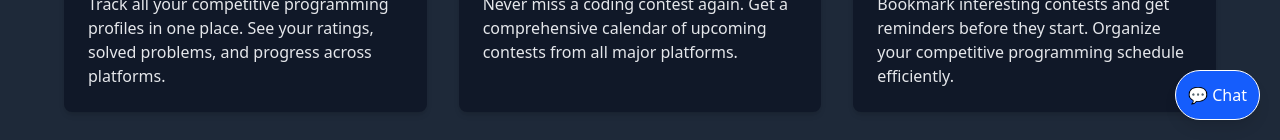
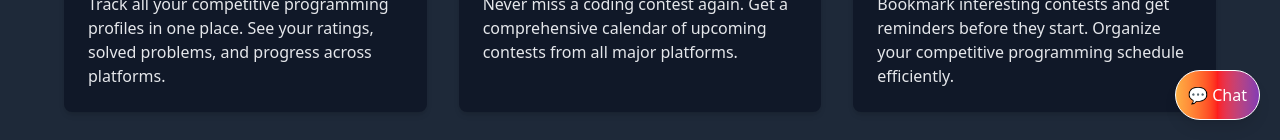
Before and after one commit to soumik7063/Algotracks, a React (Vite) app in the folder algotracks/: page / in a window 1280 px wide. Shown: the part 660-800 px from the top of the page. Built offline with nearby package versions, Linux system fonts and the light colour scheme; no server answers.

Commit message:
navbar chatbot UI update

```diff
--- a/algotracks/src/components/chatbot/ChatBot.jsx
+++ b/algotracks/src/components/chatbot/ChatBot.jsx
@@ -197,7 +197,7 @@ const ChatBot = () => {
 
             {/* Toggle Button */}
             <button
-                className="border p-3 bottom-5 right-5 bg-blue-600 hover:bg-blue-700 text-white rounded-full fixed shadow-lg transition-colors"
+                className="border p-3 bottom-5 right-5  bg-gradient-to-l from-[#833AB4] via-[#FD1D1D] to-[#FCB045] hover:bg-blue-700 text-white rounded-full fixed shadow-lg transition-colors"
                 onClick={() => setVisible(prev => !prev)}
             >
                 💬 Chat
--- a/algotracks/src/components/layout/Navbar.jsx
+++ b/algotracks/src/components/layout/Navbar.jsx
@@ -145,6 +145,7 @@ const Navbar = () => {
               <Link
                 to="/signup"
                 className="bg-blue-600 hover:bg-blue-700 px-4 py-2 rounded-md text-sm font-medium"
+                onClick={() => setIsMenuOpen(false)}
               >
                 Sign In
               </Link>
```
